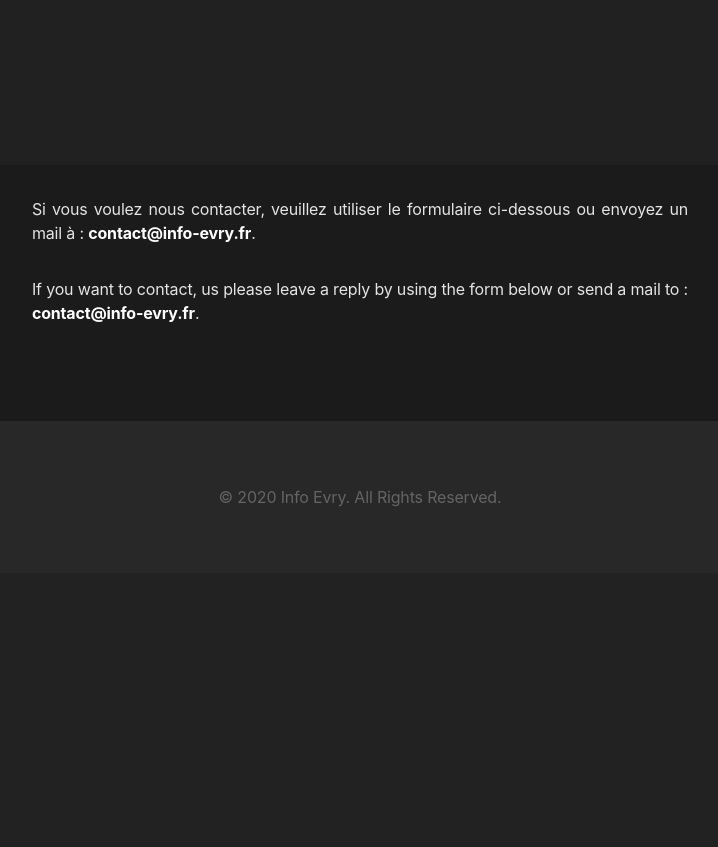
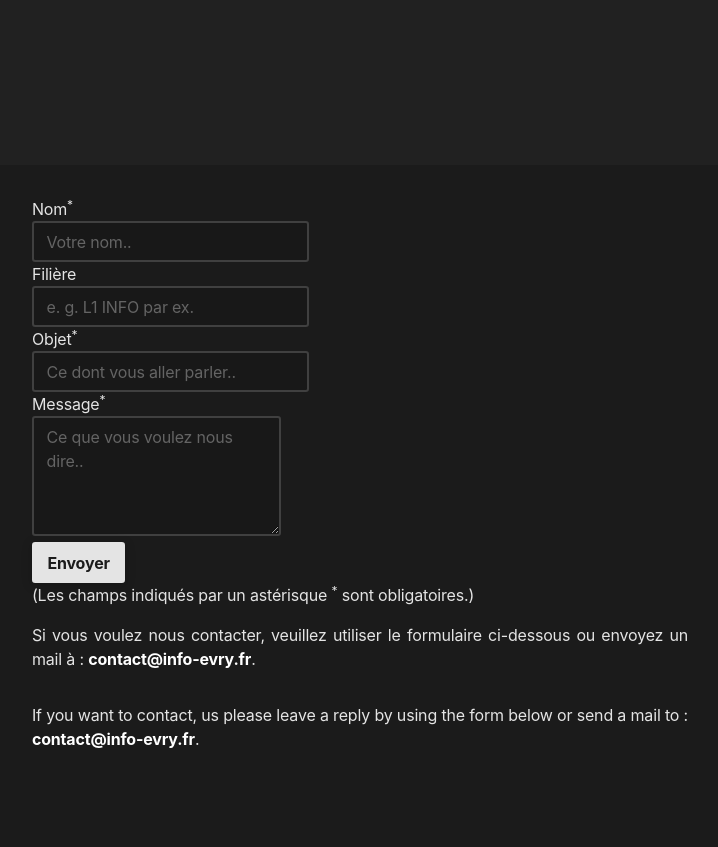
Before and after one commit to info-evry/i1w, a Node server app: page /contact in a window 1280 px wide. Shown: the part 315-1162 px from the top of the page, without its empty margins (280-998 px from the left). Before the commit the page ends 888 px from the top, so only its background shows below. Run offline with Node 20, Linux system fonts and the light colour scheme.

Commit message:
Ajout d'un formulaire de contact basique (à améliorer, et rendre fonctionnel)

```diff
--- a/views/contact.ejs
+++ b/views/contact.ejs
@@ -12,6 +12,27 @@
                     </div>
                 </header>
                 <main class="post-content">
+                    <div>
+                        <form action="???">
+                            <label for="name">Nom<sup>*</sup></label><br>
+                            <input type="text" id="name" name="name" placeholder="Votre nom.." required><br>
+
+                            <label for="pathway">Filière</label><br>
+                            <input type="text" id="pathway" name="pathway" placeholder="e. g. L1 INFO par ex."><br>
+                            <!--nb. 'pathway' ~ 'filière' in english, to adapt to our need (may be a select list, or whatever else), maybe useless
+                                (ex. L1 INFO, M1 MIAGE ...) to identify easily message sender.-->
+
+                            <label for="subject">Objet<sup>*</sup></label><br>
+                            <input type="text" id="subject" name="subject" placeholder="Ce dont vous aller parler.." required><br>
+
+                            <label for="message">Message<sup>*</sup></label><br>
+                            <textarea id="subject" name="subject" placeholder="Ce que vous voulez nous dire.." required></textarea><br>
+
+                            <input type="submit" value="Envoyer">
+                            <p>(Les champs indiqués par un astérisque <sup>*</sup> sont obligatoires.)</p>
+                        </form>
+
+                    </div>
                     <p>Si vous voulez nous contacter, veuillez utiliser le formulaire ci-dessous ou envoyez un mail
                         à&nbsp;: <a class="mailprof" data-pread="contact" data-postad="info-evry.fr"
                             href="javascript:void(0)" rel="noopener"><span
```
